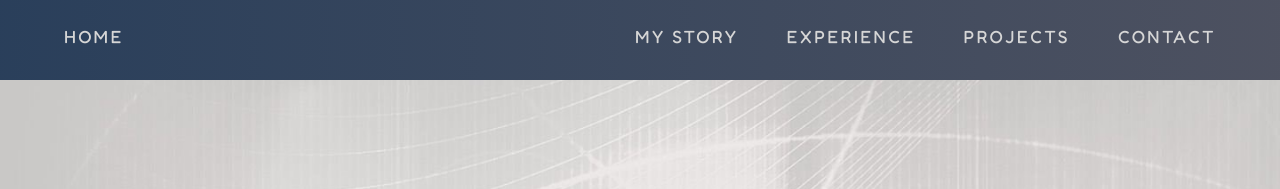
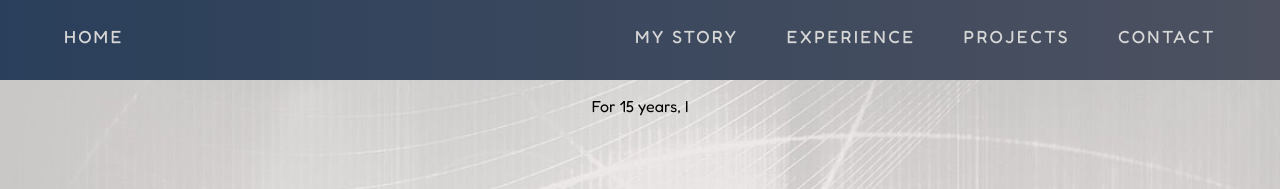
Before and after one commit to dtressel/portfolio-site, a React (Create React App) app: page /my-story in a window 1280 px wide. Shown: the top 189 px of the page. Built offline with nearby package versions, Linux system fonts and the light colour scheme.

Commit message:
start of my story

```diff
--- a/src/pages/MyStory/MyStory.js
+++ b/src/pages/MyStory/MyStory.js
@@ -1,7 +1,7 @@
 const MyStory = () => {
   return (
     <>
-
+      <p>For 15 years, I </p>
     </>
   )
 }
```
